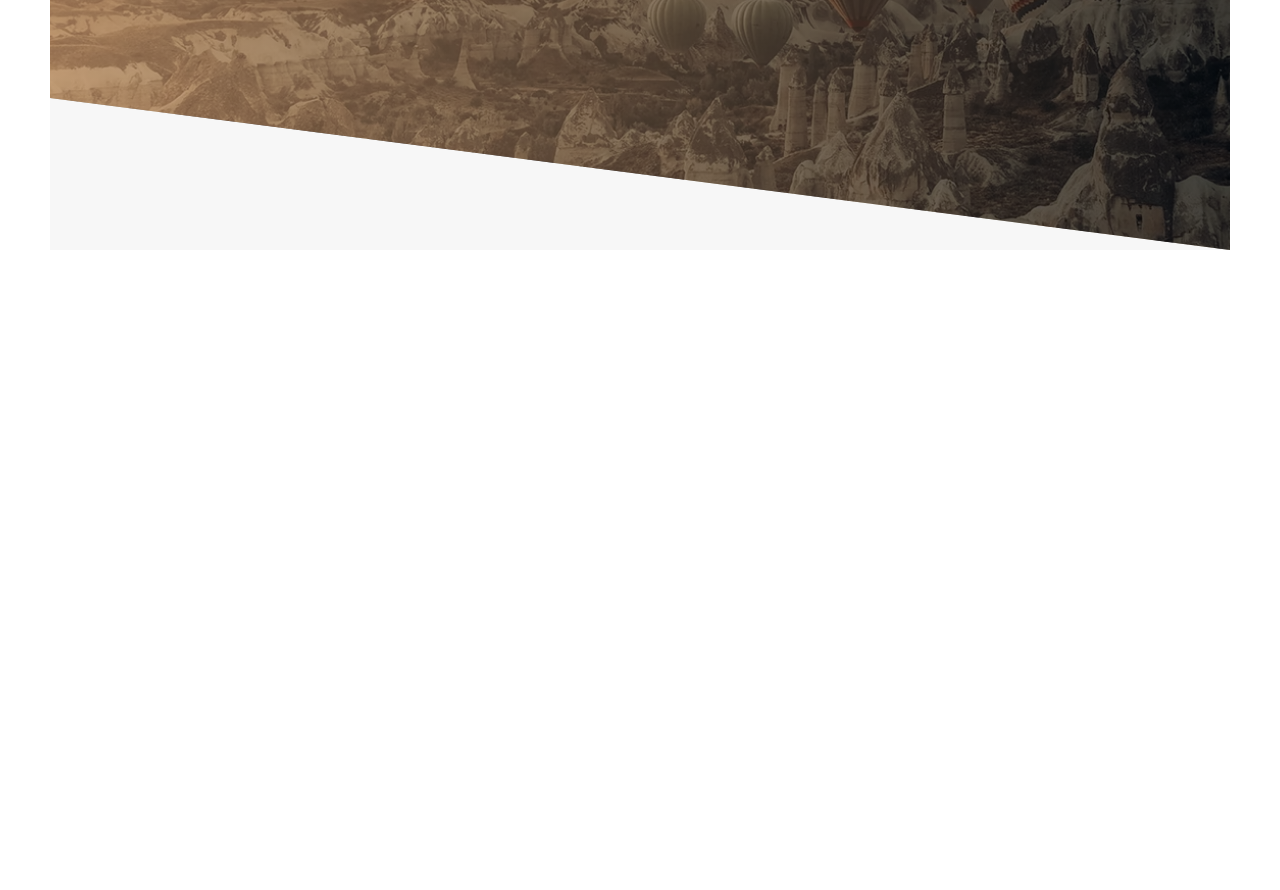
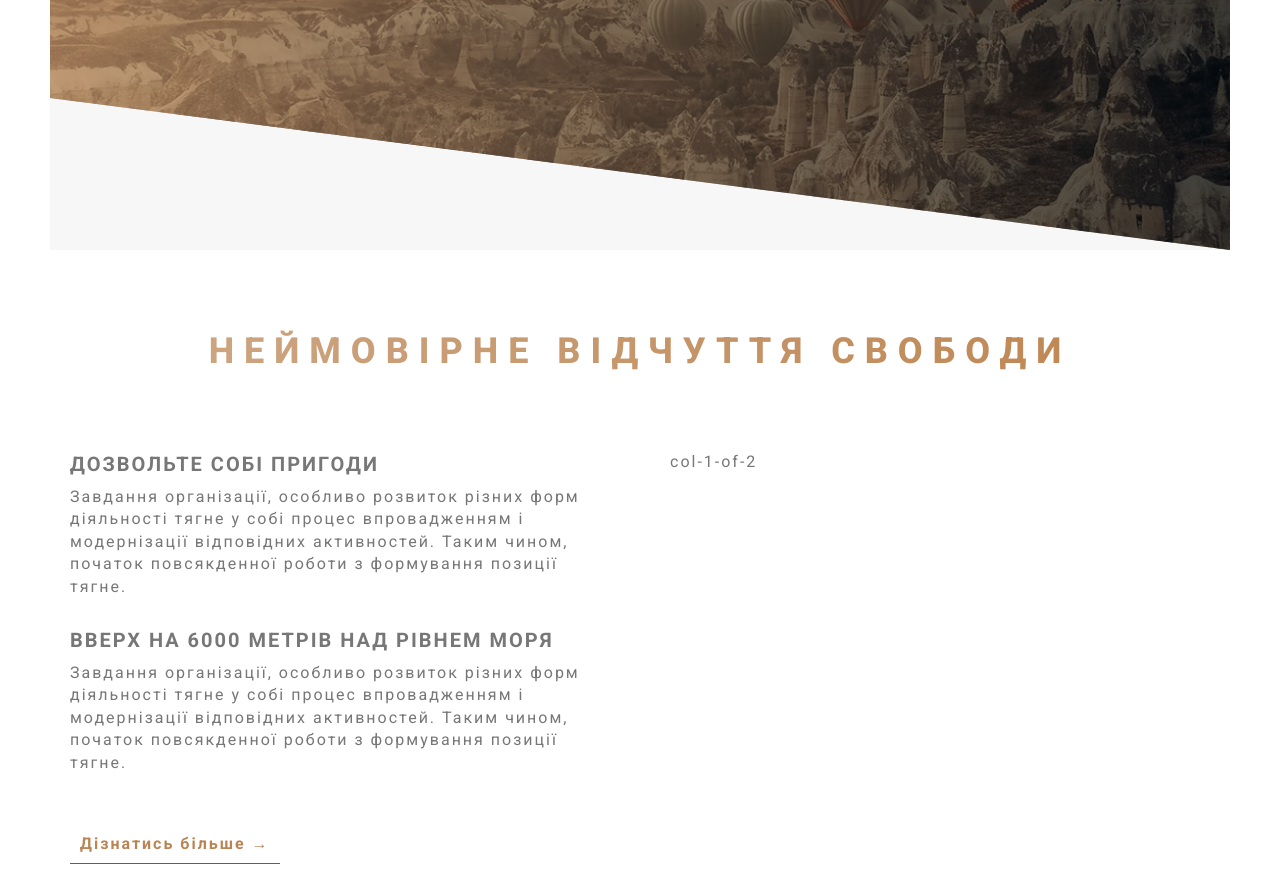
Before and after one commit to eresid/ballons, a plain HTML site: page index.html in a window 1280 px wide. Shown: the part 560-1450 px from the top of the page. Before the commit the page ends 860 px from the top, so only its background shows below. Drawn offline with Linux system fonts and the light colour scheme.

Commit message:
Improved SCSS structure

```diff
--- a/index.html
+++ b/index.html
@@ -22,5 +22,32 @@
                 </div>
             </header>
         </div>
+
+        <main>
+            <section class="section-about">
+                <div class="margin-bottom-80px"><h2 class="title-secondary">Неймовірне відчуття свободи</h2></div>
+
+                <div class="row">
+                    <div class="col-1-of-2">
+                        <h3 class="title-third margin-bottom-10px">ДОЗВОЛЬТЕ СОБІ ПРИГОДИ</h3>
+                        <p class="content margin-bottom-30px">
+                            Завдання організації, особливо розвиток різних форм діяльності тягне у собі процес
+                            впровадженням і модернізації відповідних активностей. Таким чином, початок повсякденної
+                            роботи з формування позиції тягне.
+                        </p>
+
+                        <h3 class="title-third margin-bottom-10px">ВВЕРХ НА 6000 МЕТРІВ НАД РІВНЕМ МОРЯ</h3>
+                        <p class="content margin-bottom-50px">
+                            Завдання організації, особливо розвиток різних форм діяльності тягне у собі процес
+                            впровадженням і модернізації відповідних активностей. Таким чином, початок повсякденної
+                            роботи з формування позиції тягне.
+                        </p>
+
+                        <a href="#" class="button-text">Дізнатись більше &rarr;</a>
+                    </div>
+                    <div class="col-1-of-2">col-1-of-2</div>
+                </div>
+            </section>
+        </main>
     </body>
 </html>
--- /dev/null
+++ b/sass/common/_animations.scss
@@ -0,0 +1,38 @@
+@keyframes leftToRight {
+    0% {
+        opacity: 0;
+        transform: translate(-100px);
+    }
+    80% {
+        transform: translate(10px);
+    }
+    100% {
+        opacity: 1;
+        transform: translate(0px);
+    }
+}
+
+@keyframes rightToLeft {
+    0% {
+        opacity: 0;
+        transform: translate(100px);
+    }
+    80% {
+        transform: translate(-10px);
+    }
+    100% {
+        opacity: 1;
+        transform: translate(0px);
+    }
+}
+
+@keyframes bottomToUp {
+    0% {
+        opacity: 0;
+        transform: translateY(50px);
+    }
+    100% {
+        opacity: 1;
+        transform: translateY(0px);
+    }
+}
--- /dev/null
+++ b/sass/common/_base.scss
@@ -0,0 +1,28 @@
+*,
+::after,
+::before {
+    margin: 0;
+    padding: 0;
+    box-sizing: border-box;
+}
+
+html {
+    // It is necessary for people with poor eyesight
+    // to be able to enlarge the font
+    font-size: 62.5%;
+}
+
+body {
+    font-family: 'Roboto';
+    font-weight: 400;
+    color: $color-gray;
+    font-size: 16px;
+    letter-spacing: 2px;
+
+    background-color: $color-white;
+    padding: 50px;
+}
+
+.container {
+    background-color: #f7f7f7;
+}
--- /dev/null
+++ b/sass/common/_grid.scss
@@ -0,0 +1,44 @@
+$gutter-horizontal: 6rem;
+
+.row {
+    display: flex;
+    flex-direction: row;
+
+    max-width: 114rem;
+    margin: 0 auto;
+
+    &:not(:last-child) {
+        margin-bottom: 8rem;
+    }
+}
+
+.col-1-of-2 {
+    width: calc((100% - #{$gutter-horizontal}) / 2);
+}
+
+.col-1-of-3 {
+    width: calc((100% - 2 * #{$gutter-horizontal}) / 3);
+}
+
+.col-2-of-3 {
+    width: calc(2 * ((100% - 2 * #{$gutter-horizontal}) / 3) + #{$gutter-horizontal});
+}
+
+.col-1-of-4 {
+    width: calc((100% - 3 * #{$gutter-horizontal}) / 4);
+}
+
+.col-2-of-4 {
+    width: calc(2 * ((100% - 3 * #{$gutter-horizontal}) / 4) + #{$gutter-horizontal});
+}
+
+.col-3-of-4 {
+    width: calc(3 * ((100% - 3 * #{$gutter-horizontal}) / 4) + 2 * #{$gutter-horizontal});
+}
+
+// ^ - start with, $ - end with, * - regex
+[class^='col-'] {
+    &:not(:last-child) {
+        margin-right: $gutter-horizontal;
+    }
+}
--- /dev/null
+++ b/sass/common/_utilites.scss
@@ -0,0 +1,19 @@
+.text-align-center {
+    text-align: center;
+}
+
+.margin-bottom-10px {
+    margin-bottom: 1rem;
+}
+
+.margin-bottom-30px {
+    margin-bottom: 3rem;
+}
+
+.margin-bottom-50px {
+    margin-bottom: 5rem;
+}
+
+.margin-bottom-80px {
+    margin-bottom: 8rem;
+}
--- /dev/null
+++ b/sass/common/_variables.scss
@@ -0,0 +1,7 @@
+$color-gray: #777777;
+$color-brown-light: #ba8554;
+$color-brown-dark: #a14f03;
+$color-white: #ffffff;
+$color-black: #000000;
+
+$box-shadow: (0px 4px 4px rgba(0, 0, 0, 0.2));
--- /dev/null
+++ b/sass/components/_home.scss
@@ -0,0 +1,35 @@
+.section-about {
+    margin-top: 8rem;
+}
+
+.title-secondary {
+    text-align: center;
+    font-size: 3.6rem;
+    letter-spacing: 1rem;
+    text-transform: uppercase;
+    font-weight: 800;
+    background: linear-gradient(90.05deg, rgba($color-brown-light, 0.7) 0.03%, rgba($color-brown-dark, 0.7) 99.94%);
+    background-clip: text;
+    color: transparent;
+    transition: all 0.4s;
+    backface-visibility: hidden;
+
+    &:hover {
+        transform: skewY(2deg) skewX(15deg) scale(1.1);
+        text-shadow: 0 0.4rem 0.4rem rgba($color: $color-black, $alpha: 0.25);
+    }
+}
+
+.title-third {
+    font-size: 2rem;
+    letter-spacing: 0.2rem;
+    text-transform: uppercase;
+    font-weight: 700;
+}
+
+.content {
+    font-size: 1.6rem;
+    letter-spacing: 0.2rem;
+    line-height: 140%;
+    font-weight: 400;
+}
--- a/sass/styles.scss
+++ b/sass/styles.scss
@@ -1,28 +1,15 @@
-* {
-    margin: 0;
-    padding: 0;
-    box-sizing: border-box;
-}
+@import 'common/animations';
+@import 'common/variables';
+@import 'common/base';
+@import 'common/grid';
+@import 'common/utilites';
 
-body {
-    font-family: 'Roboto';
-    font-weight: 400;
-    color: #777777;
-    font-size: 16px;
-    letter-spacing: 2px;
-
-    background-color: white;
-    padding: 50px;
-}
-
-.container {
-    background-color: #f7f7f7;
-}
+@import 'components/home';
 
 .header {
     position: relative;
     height: 95vh;
-    background: linear-gradient(90.05deg, rgba(186, 133, 84, 0.7) 0.03%, rgba(1, 1, 1, 0.7) 99.94%),
+    background: linear-gradient(90.05deg, rgba($color-brown-light, 0.7) 0.03%, rgba($color-black, 0.7) 99.94%),
         url('../images/hero-image.avif') center / cover no-repeat;
     clip-path: polygon(0 0, 100% 0, 100% 100%, 0 80%);
 
@@ -46,7 +33,7 @@ body {
 }
 
 .title {
-    color: white;
+    color: $color-white;
 
     &__primary {
         display: block;
@@ -88,12 +75,13 @@ body {
         position: relative;
         text-transform: uppercase;
         text-decoration: none;
-        color: #777777;
-        background: white;
+        color: $color-gray;
+        background: $color-white;
         padding: 15px 40px;
         border-radius: 50px;
         display: inline-block;
         transition: all 0.1s;
+        font-size: 20px;
     }
 
     &:hover {
@@ -107,7 +95,7 @@ body {
     }
     &:active {
         transform: translateY(-2px);
-        box-shadow: (0px 4px 4px rgba(0, 0, 0, 0.2));
+        box-shadow: $box-shadow;
     }
     &::after {
         content: '';
@@ -117,7 +105,7 @@ body {
         left: 0;
         z-index: -1;
 
-        background: white;
+        background: $color-white;
         width: 100%;
         height: 100%;
         border-radius: 50px;
@@ -130,41 +118,27 @@ body {
     }
 }
 
-@keyframes leftToRight {
-    0% {
-        opacity: 0;
-        transform: translate(-100px);
+.button-text {
+    &:link,
+    &:visited {
+        display: inline-block;
+        font-size: 1.6rem;
+        letter-spacing: 0.2rem;
+        font-weight: 700;
+        color: $color-brown-light;
+        text-decoration: none;
+        padding: 1rem;
+        padding-bottom: 1px $color-brown-dark solid;
+        transition: all 0.5s;
     }
-    80% {
-        transform: translate(10px);
+
+    &:hover {
+        background-color: $color-brown-light;
+        color: $color-white;
+        box-shadow: $box-shadow;
+        transform: translateY(-0.2rem);
     }
-    100% {
-        opacity: 1;
-        transform: translate(0px);
+    &:active {
+        transform: translateY(0);
     }
 }
-
-@keyframes rightToLeft {
-    0% {
-        opacity: 0;
-        transform: translate(100px);
-    }
-    80% {
-        transform: translate(-10px);
-    }
-    100% {
-        opacity: 1;
-        transform: translate(0px);
-    }
-}
-
-@keyframes bottomToUp {
-    0% {
-        opacity: 0;
-        transform: translateY(50px);
-    }
-    100% {
-        opacity: 1;
-        transform: translateY(0px);
-    }
-}
```
Also changed, not shown: css/styles.css.
